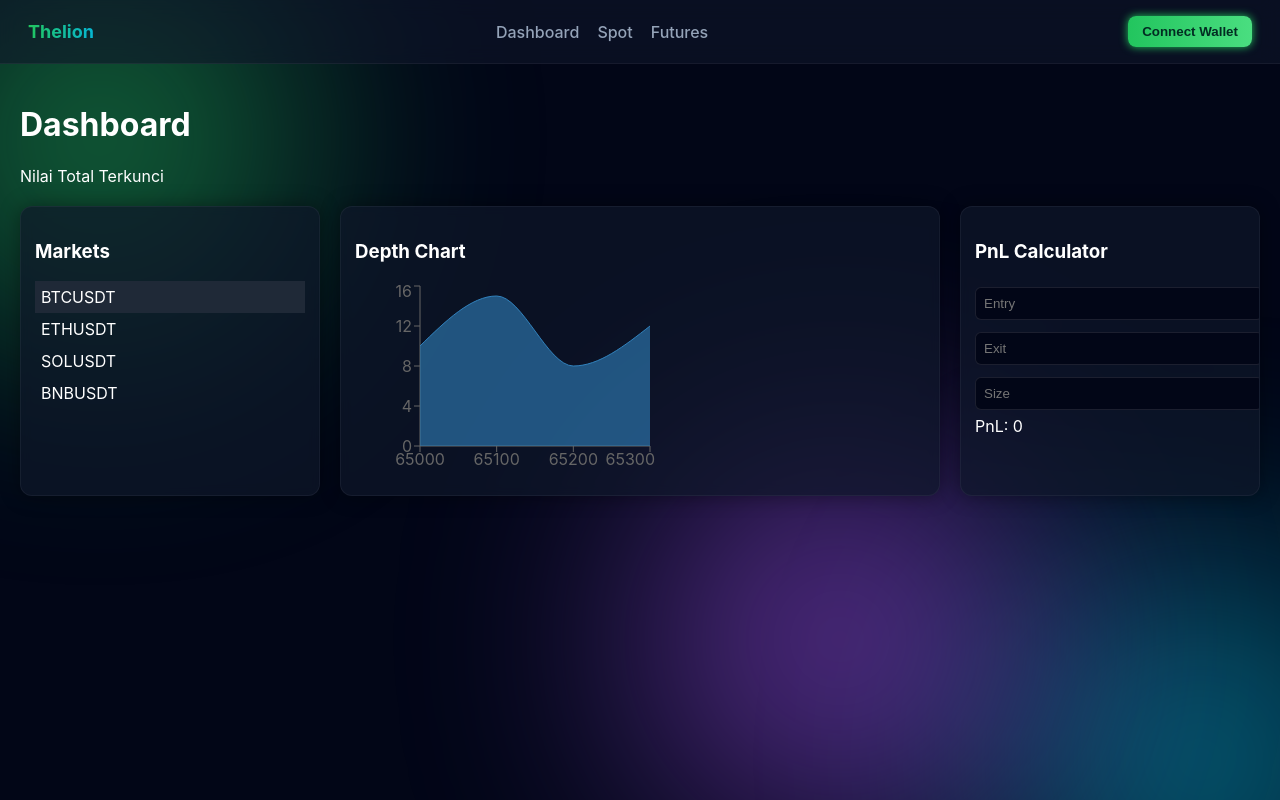
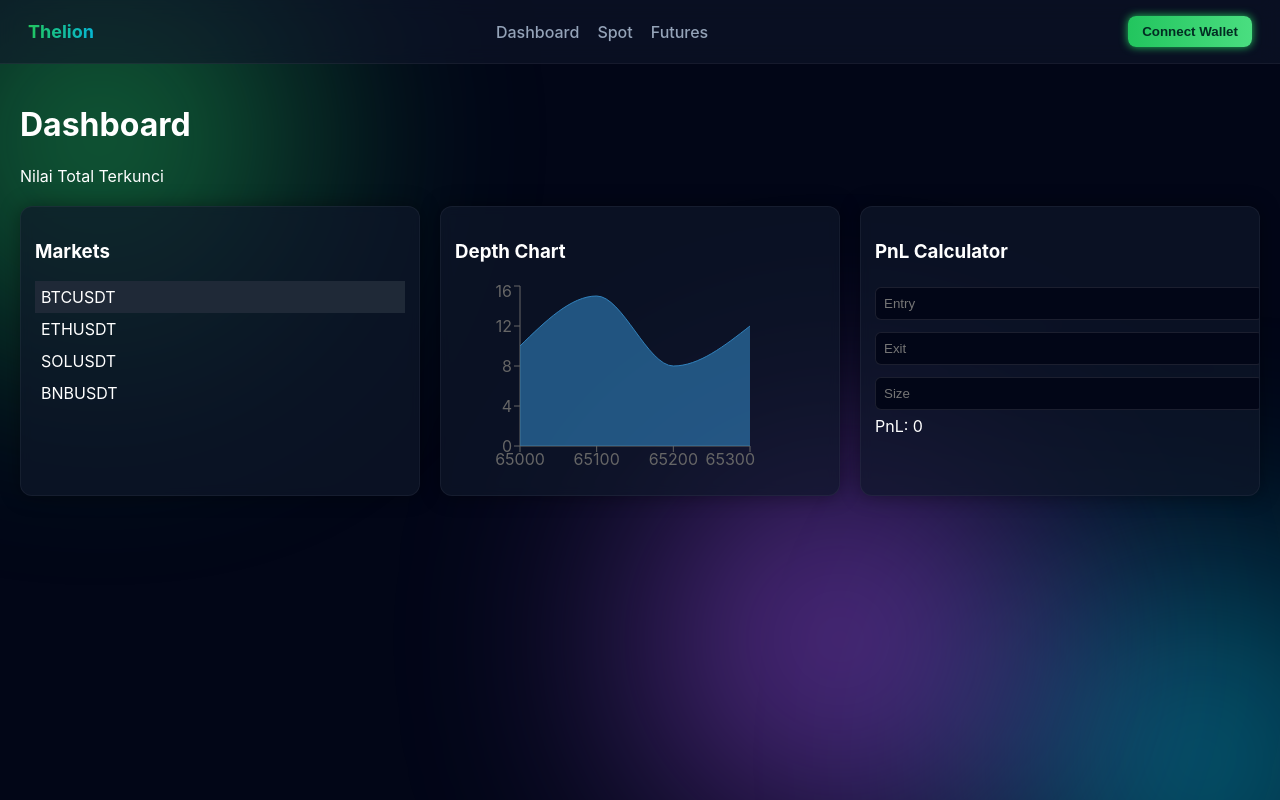
Before and after one commit to BlesUstetu/thelion, a React (Vite) app: page / in a window 1280 px wide. Built offline with nearby package versions, Linux system fonts and the light colour scheme.

Commit message:
Update Dashboard.jsx

```diff
--- a/src/pages/Dashboard.jsx
+++ b/src/pages/Dashboard.jsx
@@ -12,12 +12,14 @@ return(
 
 <p>Nilai Total Terkunci</p>
 
-<div style={{
+<div
+style={{
 display:"grid",
-gridTemplateColumns:"300px 1fr 300px",
+gridTemplateColumns:"repeat(auto-fit,minmax(260px,1fr))",
 gap:"20px",
 marginTop:"20px"
-}}>
+}}
+>
 
 <MarketList/>
 
```
